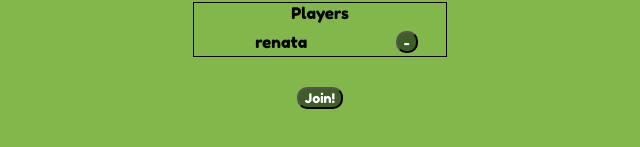
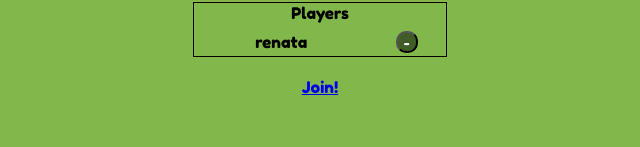
Before and after one commit to renatalourena/undercover, a React (Create React App) app: page /login in a window 1280 px wide. Shown: the part 161-308 px from the top of the page, without its empty margins (320-960 px from the left). Built offline with nearby package versions, Linux system fonts and the light colour scheme.

Commit message:
redirect to game using link

```diff
--- a/src/components/AddParticipants.jsx
+++ b/src/components/AddParticipants.jsx
@@ -1,4 +1,5 @@
 import React, { useState } from 'react';
+import { Link } from "react-router-dom";
 import './AddParticipants.css'
 
 export default () => {
@@ -47,9 +48,10 @@ export default () => {
         </table>
       </div>
       <div>
-        <button className="join-button">
+        <Link to="/session">Join!</Link>
+        {/* <button className="join-button">
           Join!
-        </button>
+        </button> */}
       </div>
     </div>
   );
```
